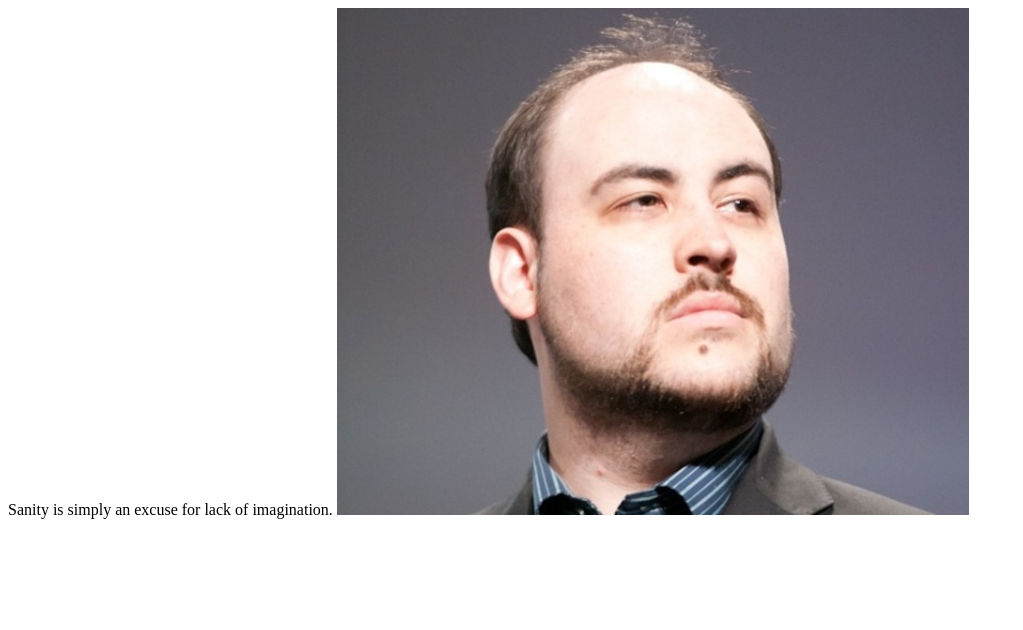
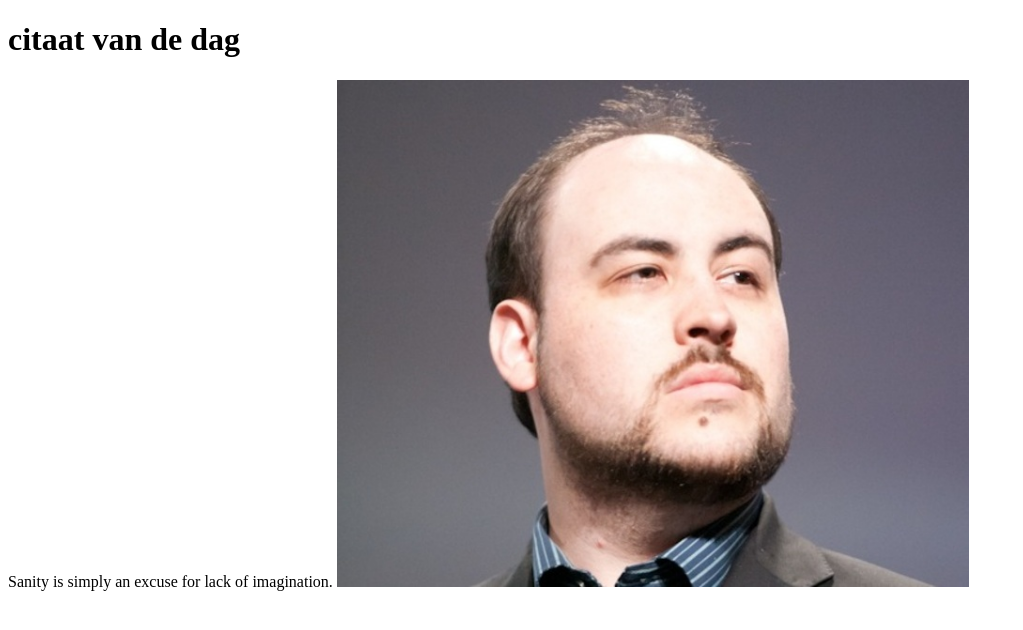
Before and after one commit to TotallyJay/toetsVersiebeheer, a plain HTML site: page index.html in a window 1280 px wide. Shown: the whole page, without its empty margins (0-1023 px from the left). Drawn offline with Linux system fonts and the light colour scheme.

Commit message:
Foutje in de index.hmtl

```diff
--- a/index.html
+++ b/index.html
@@ -5,7 +5,7 @@
 	 <TITLE>Citaat bekend persoon</TITLE>
 </HEAD>
 <BODY>
-
+<h1> citaat van de dag </h1>
 Sanity is simply an excuse for lack of imagination.
 <img src="normal_tb1.jpg" width="50%" height="50%">
 
```
